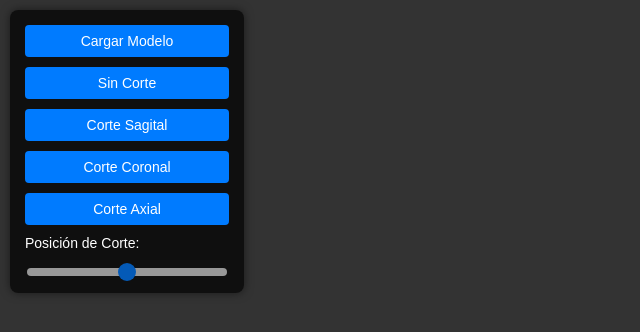
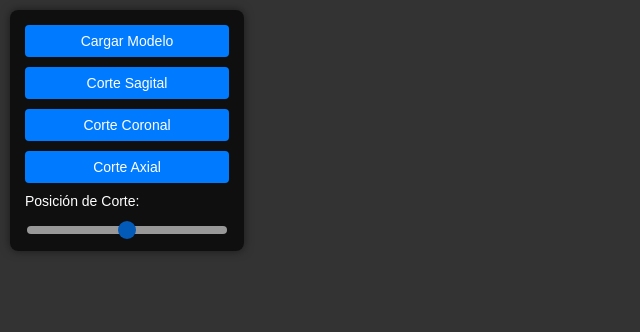
Before and after one commit to AngelGPaulin/brain-visualizer, a website: page index.html in a window 1280 px wide. Shown: the whole page, without its empty margins (0-640 px from the left). Drawn offline with Linux system fonts and the light colour scheme.

Commit message:
borrar boton de sin cortes

```diff
--- a/index.html
+++ b/index.html
@@ -108,7 +108,6 @@
         <button id="load-model-btn">Cargar Modelo</button>
         <input type="file" id="model-input" accept=".obj" style="display: none;">
 
-        <button id="no-cut">Sin Corte</button>
         <button id="sagittal-cut">Corte Sagital</button>
         <button id="coronal-cut">Corte Coronal</button>
         <button id="axial-cut">Corte Axial</button>
--- a/src/index.js
+++ b/src/index.js
@@ -1,4 +1,3 @@
-// src/index.js (Versión corregida para el comportamiento de "cerebro completo")
 import * as THREE from 'three';
 import { SceneManager } from './core/SceneManager.js';
 import { DataLoader } from './core/DataLoader.js';
```
